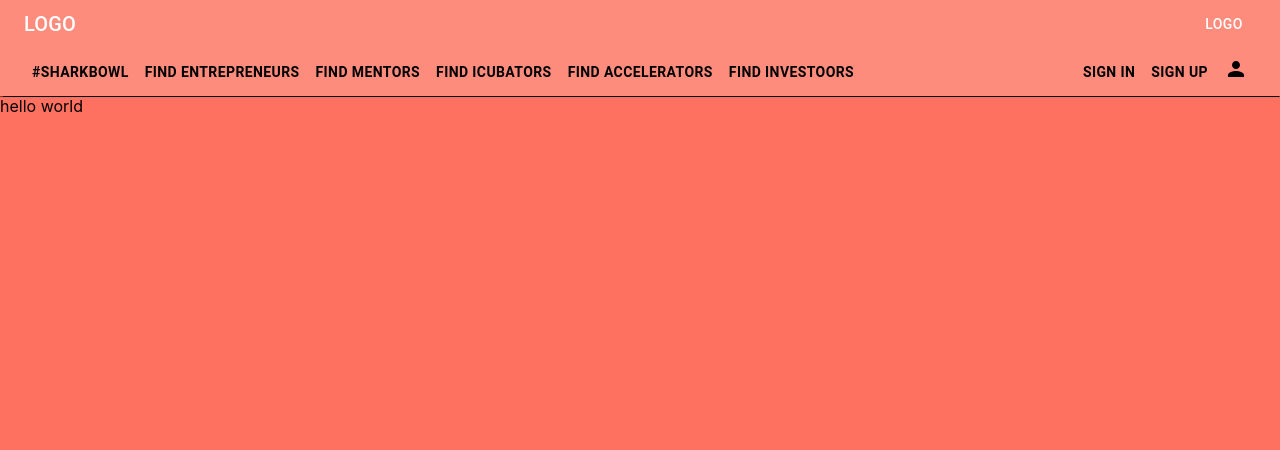
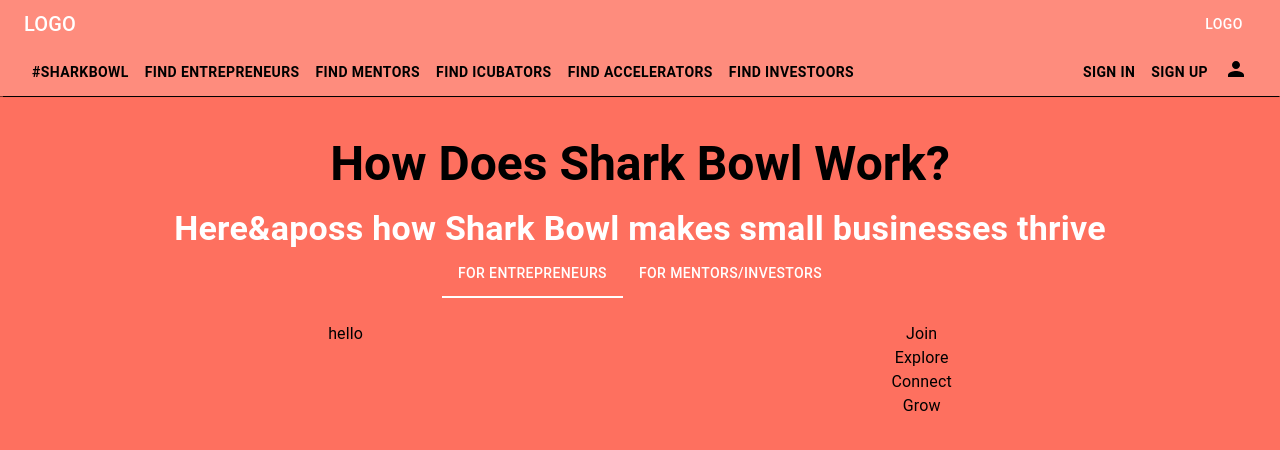
Before and after one commit to Lucifer8729/shark-bowl, a Next.js app: page / in a window 1280 px wide. Shown: the top 450 px of the page. Built offline with nearby package versions, Linux system fonts and the light colour scheme.

Commit message:
home page

```diff
--- /dev/null
+++ b/components/HomePageTab/Tab1.js
@@ -0,0 +1,40 @@
+import React from "react";
+import Image from "next/image";
+
+import { Grid } from "@mui/material";
+
+const Tab1 = () => {
+	return (
+		<Grid
+			container
+			direction="row"
+			justifyContent="space-around"
+			alignItems="flex-start"
+		>
+			<Grid item>hello</Grid>
+			<Grid item>
+				{
+					//     <Image
+					// 	src="/assets/join.svg"
+					// 	height="2rem"
+					// 	width="2rem"
+					// 	alt="join"
+					// />
+				}
+				<Grid
+					container
+					direction="column"
+					justifyContent="center"
+					alignItems="center"
+				>
+					<Grid item>Join</Grid>
+					<Grid item>Explore</Grid>
+					<Grid item>Connect</Grid>
+					<Grid item>Grow</Grid>
+				</Grid>
+			</Grid>
+		</Grid>
+	);
+};
+
+export default Tab1;
--- /dev/null
+++ b/components/HomePageTab/Tab2.js
@@ -0,0 +1,7 @@
+import React from "react";
+
+const Tab2 = () => {
+	return <div>Tab2</div>;
+};
+
+export default Tab2;
--- a/pages/index.js
+++ b/pages/index.js
@@ -1,7 +1,100 @@
-import Head from "next/head";
-import Image from "next/image";
-import styles from "../styles/Home.module.css";
+import React from "react";
+
+import { Box, Typography } from "@mui/material";
+import Tabs from "@mui/material/Tabs";
+import Tab from "@mui/material/Tab";
+import PropTypes from "prop-types";
+
+import Tab1 from "../components/HomePageTab/Tab1.js";
+// import Tab2 from "../components/HomePageTab/Tab2.js";
+
+function TabPanel(props) {
+	const { children, value, index, ...other } = props;
+
+	return (
+		<div
+			style={{ width: "100%" }}
+			role="tabpanel"
+			hidden={value !== index}
+			id={`simple-tabpanel-${index}`}
+			aria-labelledby={`simple-tab-${index}`}
+			{...other}
+		>
+			{value === index && (
+				<Box sx={{ p: 3 }}>
+					<Typography>{children}</Typography>
+				</Box>
+			)}
+		</div>
+	);
+}
+
+TabPanel.propTypes = {
+	children: PropTypes.node,
+	index: PropTypes.number.isRequired,
+	value: PropTypes.number.isRequired,
+};
+
+function a11yProps(index) {
+	return {
+		id: `simple-tab-${index}`,
+		"aria-controls": `simple-tabpanel-${index}`,
+	};
+}
 
 export default function Home() {
-	return <div>hello world</div>;
+	const [value, setValue] = React.useState(0);
+
+	const handleChange = (event, newValue) => {
+		setValue(newValue);
+	};
+
+	return (
+		<Box
+			sx={{
+				p: 5,
+				display: "flex",
+				alignItems: "center",
+				justifyContent: "center",
+				flexDirection: "column",
+			}}
+		>
+			<Typography variant="h3" sx={{ fontWeight: "bold", mb: 2 }}>
+				How Does Shark Bowl Work?
+			</Typography>
+			<Typography
+				variant="h4"
+				sx={{ fontWeight: "bold", color: "white" }}
+			>
+				Here&aposs how Shark Bowl makes small businesses thrive
+			</Typography>
+
+			<Tabs
+				value={value}
+				onChange={handleChange}
+				TabIndicatorProps={{
+					style: {
+						backgroundColor: "white",
+					},
+				}}
+			>
+				<Tab
+					style={{ color: "white" }}
+					label="For Entrepreneurs"
+					{...a11yProps(0)}
+				/>
+				<Tab
+					style={{ color: "white" }}
+					label="For Mentors/Investors"
+					{...a11yProps(1)}
+				/>
+			</Tabs>
+			<TabPanel value={value} index={0}>
+				<Tab1 />
+			</TabPanel>
+			<TabPanel value={value} index={1}>
+				<Tab1 />
+			</TabPanel>
+		</Box>
+	);
 }
```
Also changed, not shown: public/assets/join.svg (added).
